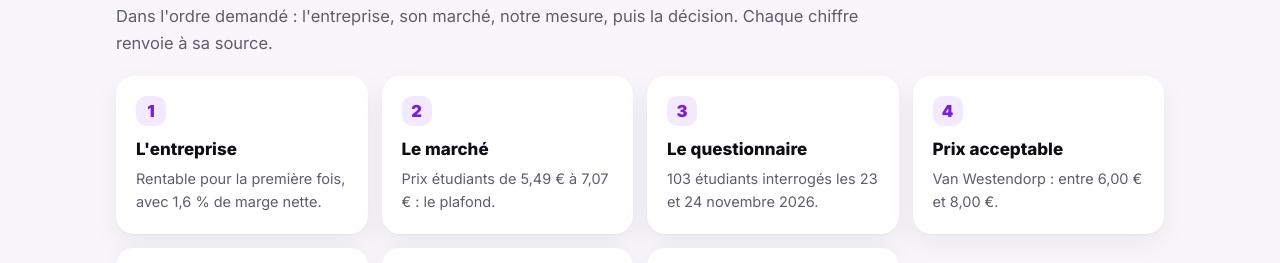
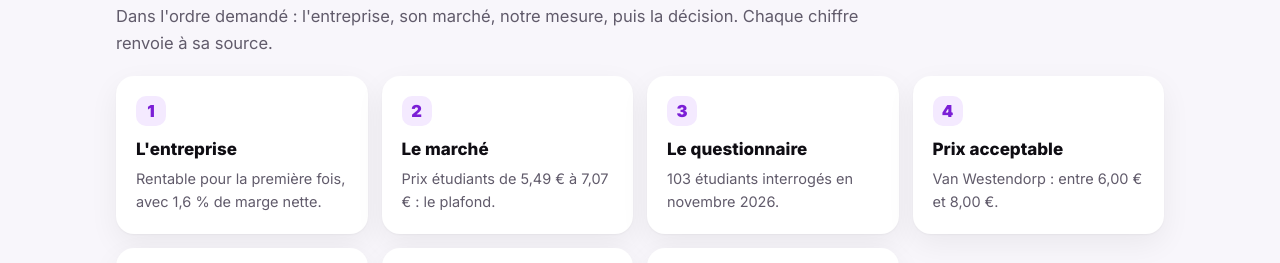
Before and after one commit to rudypoirottoire-creator/projet-prix-deezer, a plain HTML site: page index.html in a window 1280 px wide. Shown: the part 1078-1341 px from the top of the page. Drawn offline with Linux system fonts and the light colour scheme.

Commit message:
Accueil : date de collecte au mois
Updated the description of the questionnaire section to remove specific dates.

```diff
--- a/index.html
+++ b/index.html
@@ -40,7 +40,7 @@
   <div class="path">
     <a href="entreprise.html"><span class="n">1</span><h3>L'entreprise</h3><p>Rentable pour la première fois, avec 1,6 % de marge nette.</p></a>
     <a href="marche.html"><span class="n">2</span><h3>Le marché</h3><p>Prix étudiants de 5,49 € à 7,07 € : le plafond.</p></a>
-    <a href="questionnaire.html"><span class="n">3</span><h3>Le questionnaire</h3><p>103 étudiants interrogés les 23 et 24 novembre 2026.</p></a>
+    <a href="questionnaire.html"><span class="n">3</span><h3>Le questionnaire</h3><p>103 étudiants interrogés en novembre 2026.</p></a>
     <a href="resultats.html"><span class="n">4</span><h3>Prix acceptable</h3><p>Van Westendorp : entre 6,00 € et 8,00 €.</p></a>
     <a href="achat.html"><span class="n">5</span><h3>Prix d'achat</h3><p>Gabor-Granger et Likert : à 6,99 €, les acheteurs fuient.</p></a>
     <a href="decision.html"><span class="n">6</span><h3>La décision</h3><p>Garder 5,99 €, ne pas passer à 6,99 €.</p></a>
```
